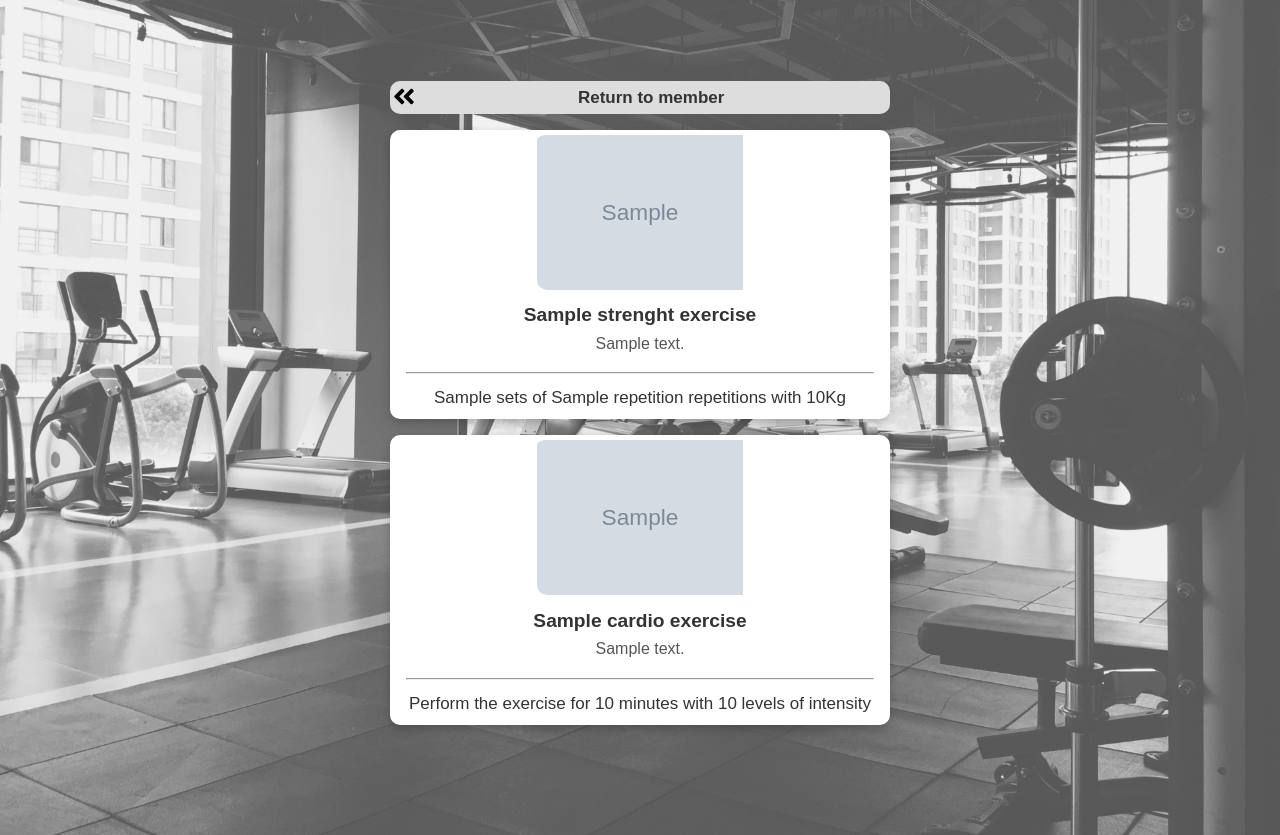
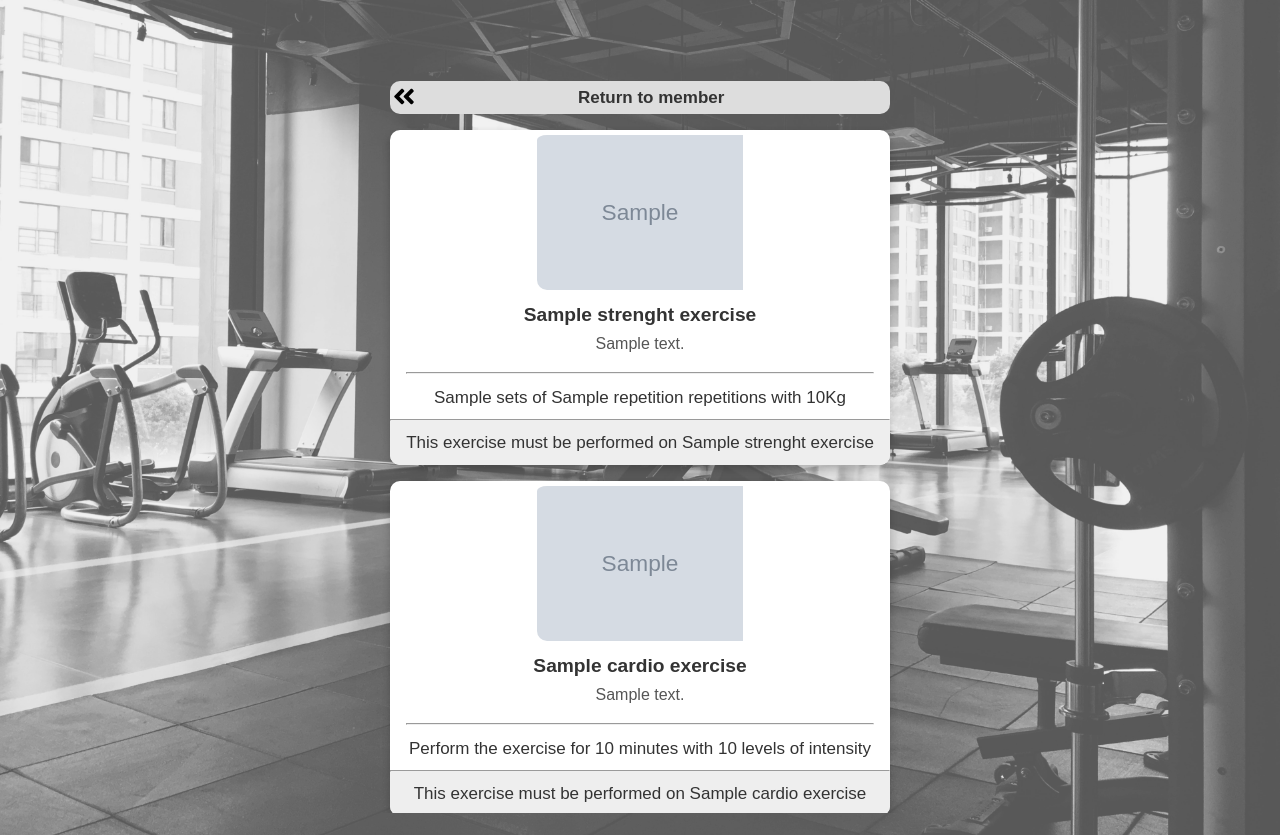
Before and after one commit to arthurcerveira/Royal-Fitness, a Flask app: page /routines/1/1 in a window 1280 px wide. Shown: the part 124-959 px from the top of the page. Run offline with Flask 2, Linux system fonts and the light colour scheme; grey boxes marked "Sample" are stand-in pictures; a database or web service that is not in the repository returns one stand-in record (values such as "Sample title"); some libraries are stand-ins or nearby versions.

Commit message:
Add equipment to Workout UI

```diff
--- a/app/app.py
+++ b/app/app.py
@@ -1,5 +1,3 @@
-from pprint import pprint
-
 from flask import Flask, render_template, url_for, flash, redirect
 from flask_login import LoginManager, UserMixin, login_user, current_user, logout_user, login_required
 import psycopg2
--- a/app/static/style.css
+++ b/app/static/style.css
@@ -429,6 +429,11 @@ h1 {
   padding: 0.5rem 1rem;
 }
 
+.exercise-equipment {
+  background-color: #eee;
+  border-radius: 0 0 10px 10px;
+}
+
 .division {
   height: 1rem;
   /* border: 10px solid red; */
--- a/app/templates/workout.html
+++ b/app/templates/workout.html
@@ -30,6 +30,12 @@
           Perform the exercise for {{exercise.duration}} minutes with {{exercise.intensity}} levels of intensity
         </p>
       {% endif %}
+      {% if exercise.equipment != "No equipment" %}
+        <hr />
+        <p class="exercise-instructions exercise-equipment">
+          This exercise must be performed on {{ exercise.equipment }}
+        </p>
+      {% endif %}
       </div>
     {% endfor %}
   </div>
```
